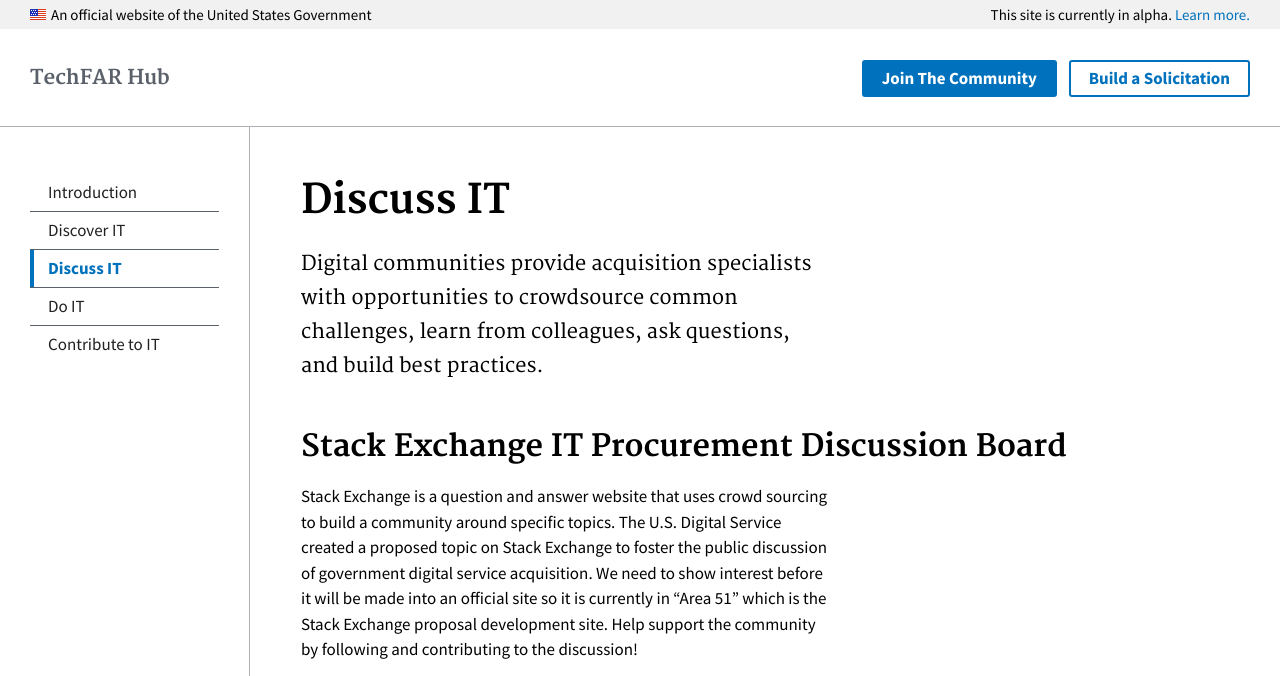
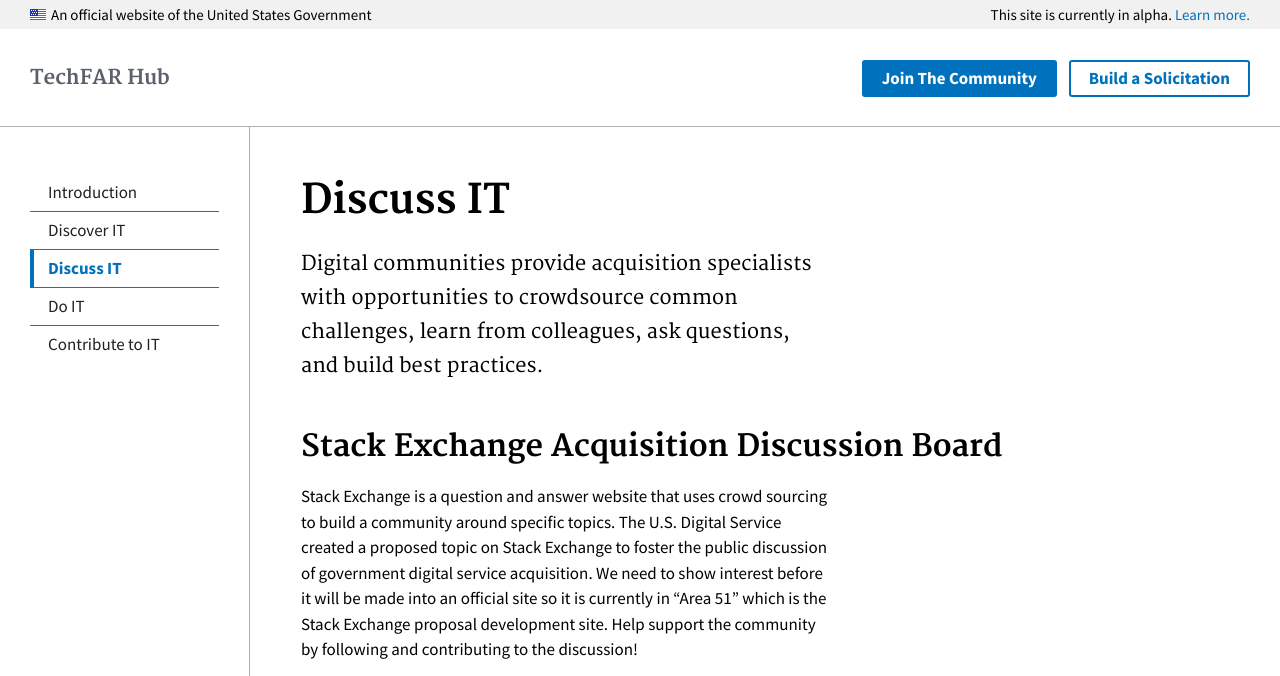
Before and after one commit to usds/techfar-hub, a Jekyll site: the page built from _topics/2_discuss-IT.md, in a window 1280 px wide and 900 px high, cut to the strip 0-676 px from the top of the window. Built offline with Jekyll 4.4.1, drawn with Linux system fonts in a browser that asks for light colours.

Commit message:
changed heading

```diff
--- a/_topics/2_discuss-IT.md
+++ b/_topics/2_discuss-IT.md
@@ -6,7 +6,7 @@ title: Discuss IT
 lead: Digital communities provide acquisition specialists with opportunities to crowdsource common challenges, learn from colleagues, ask questions, and build best practices.
 ---
 
-## Stack Exchange IT Procurement Discussion Board
+## Stack Exchange Acquisition Discussion Board
 
 Stack Exchange is a question and answer website that uses crowd sourcing to build a community around specific topics. The U.S. Digital Service created a proposed topic on Stack Exchange to foster the public discussion of government digital service acquisition. We need to show interest before it will be made into an official site so it is currently in “Area 51” which is the Stack Exchange proposal development site. Help support the community by following and contributing to the discussion!
 
```
